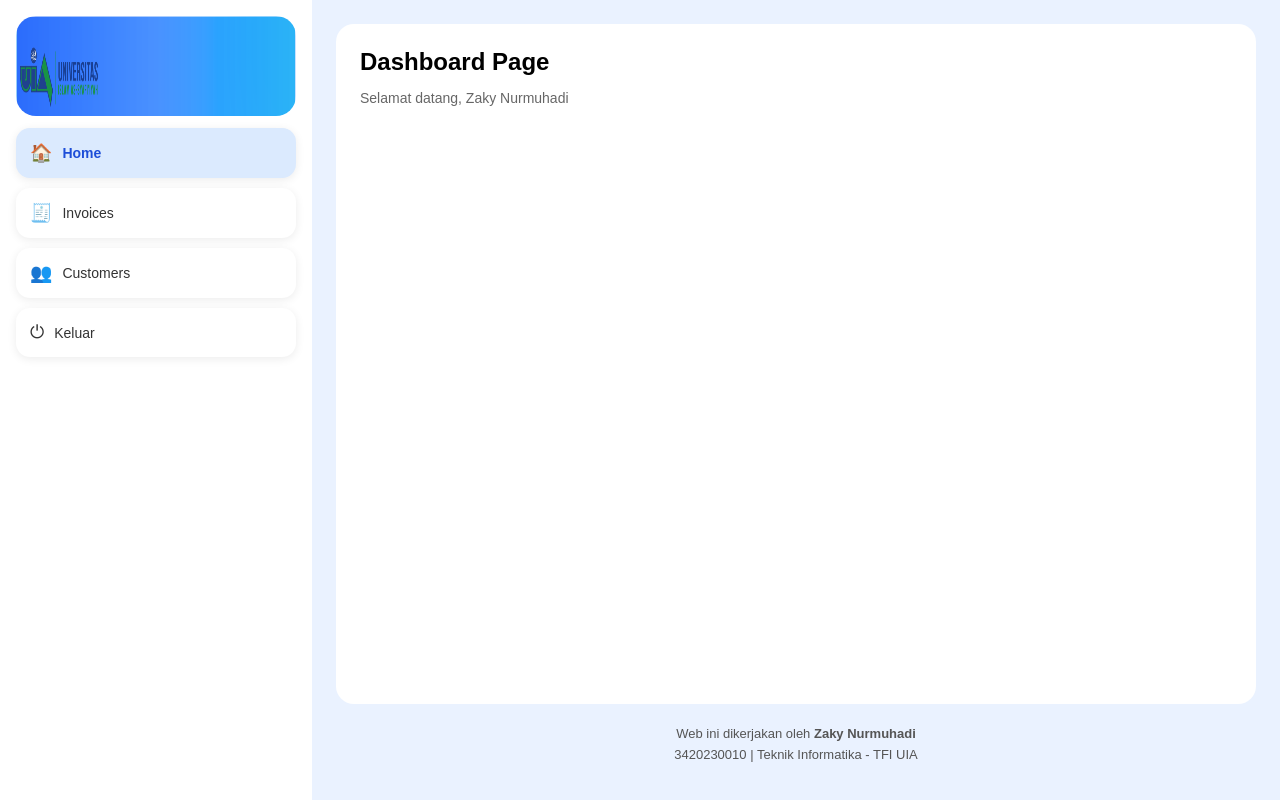
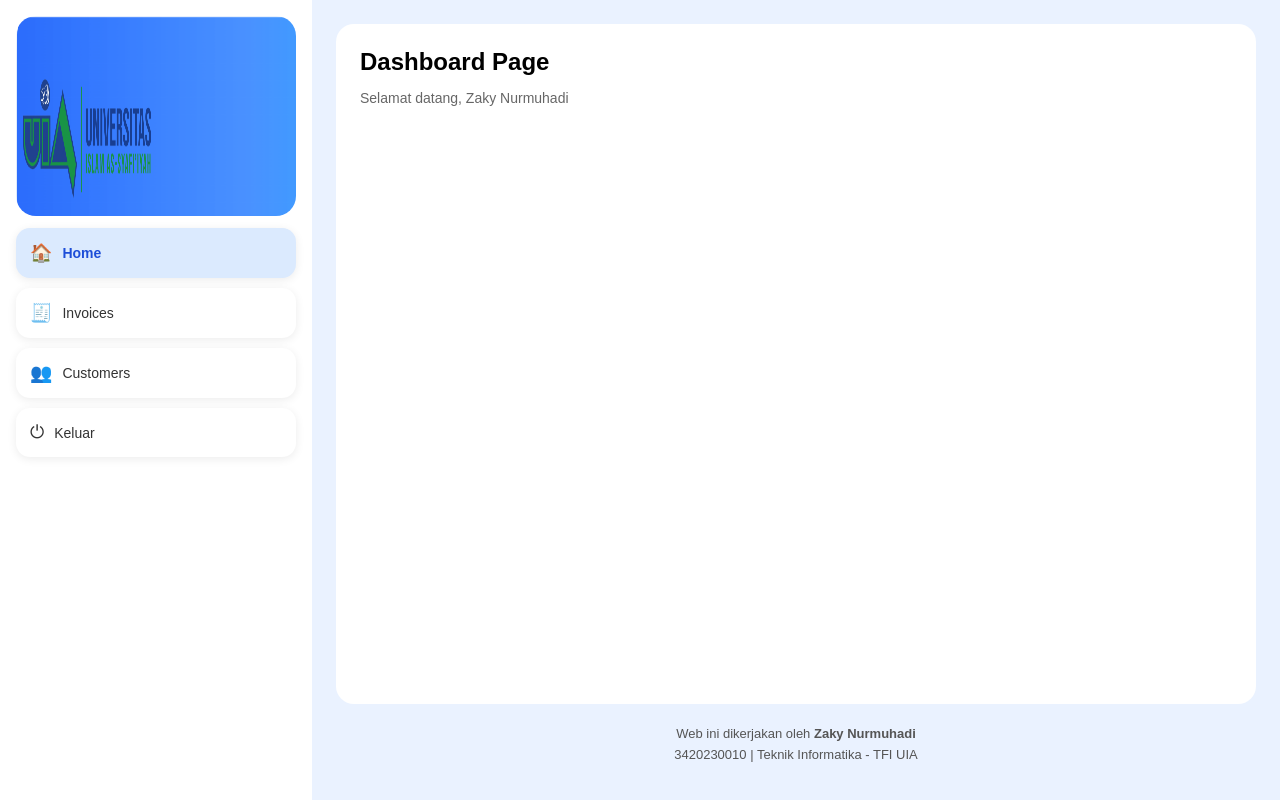
Before and after one commit to zakynurmuhadi03-ctrl/login-vercel, a Next.js app: page /dashboard in a window 1280 px wide. Built offline with nearby package versions, Linux system fonts and the light colour scheme.

Commit message:
Update page.js

```diff
--- a/app/dashboard/page.js
+++ b/app/dashboard/page.js
@@ -35,8 +35,10 @@ export default function DashboardPage() {
 
       <div className="layout">
         <div className="sidebar">
-          {/* BIRU GEDE - 200px, TULISAN TETEP FULL GAK KEPOTONG */}
-          <img src="/header-uia.png" alt="UIA" style={{ width: "100%", height: "100px", objectFit: "fill", display: "block", borderRadius: "20px" }} />
+          {/* BIRU GEDE + LOGO GEDE - 165% */}
+          <div style={{ width: "100%", height: "200px", borderRadius: "20px", overflow: "hidden" }}>
+            <img src="/header-uia.png" alt="UIA" style={{ width: "165%", height: "200px", objectFit: "fill", objectPosition: "left center", display: "block" }} />
+          </div>
 
           <div className="menu-row">
             {menus.map((m) => (
```
